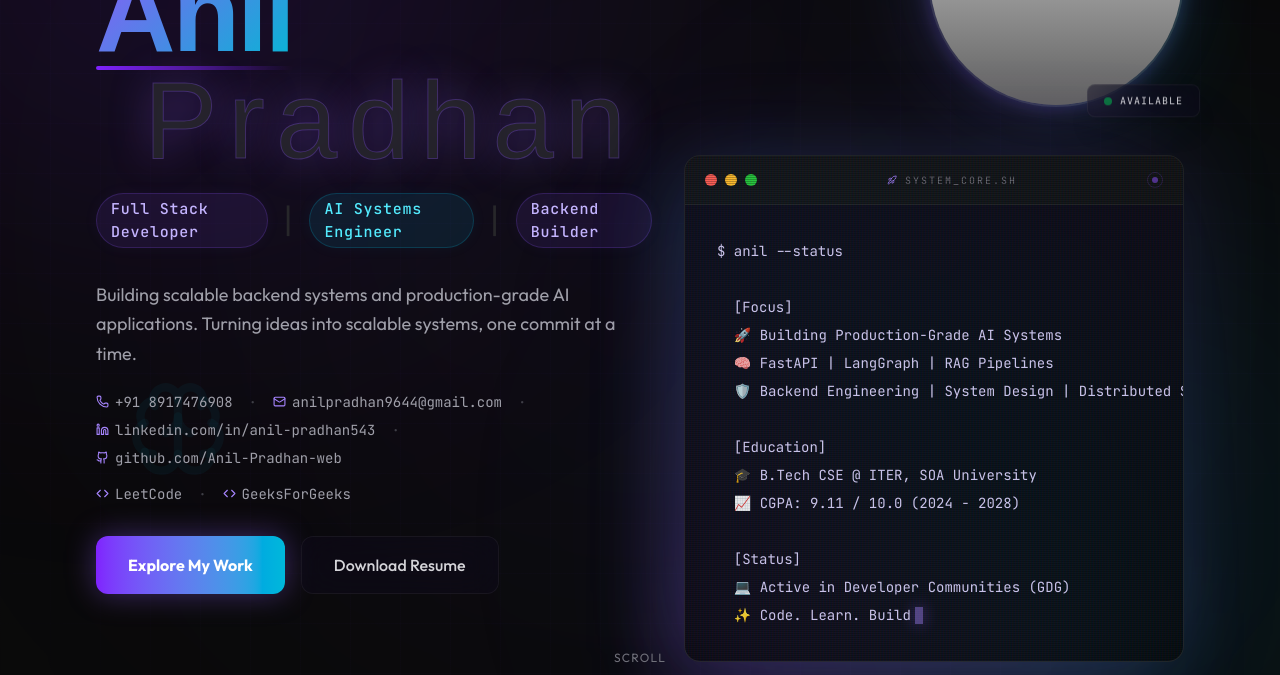
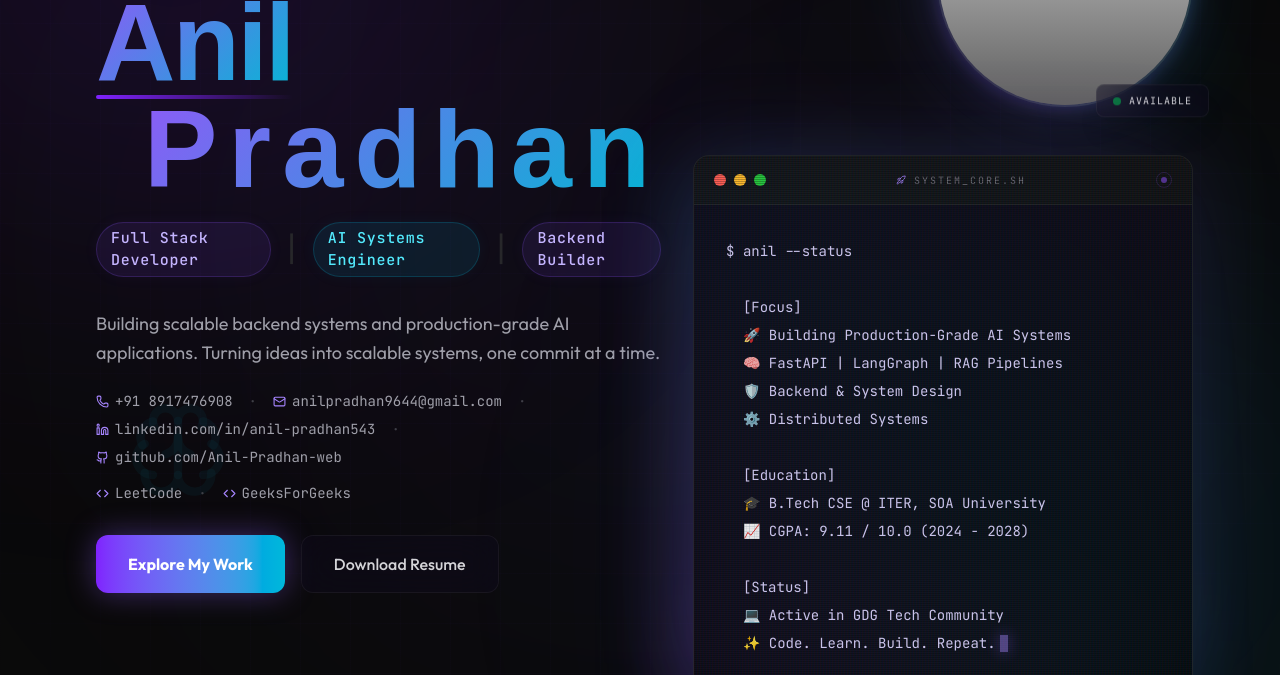
Before and after one commit to Anil-Pradhan-web/MY-PORTFOLIO, a Next.js app: page / in a window 1280 px wide. Shown: the part 277-952 px from the top of the page. Built offline with nearby package versions, Linux system fonts and the light colour scheme; grey boxes are pictures that could not be loaded; a web font is replaced by a local one.

Commit message:
fix: resolve terminal overflow with whitespace-pre-wrap and split lines, match Pradhan color to Anil

```diff
--- a/src/components/sections/Hero.tsx
+++ b/src/components/sections/Hero.tsx
@@ -12,14 +12,15 @@ export default function Hero() {
   [Focus]
   🚀 Building Production-Grade AI Systems
   🧠 FastAPI | LangGraph | RAG Pipelines
-  🛡️ Backend Engineering | System Design | Distributed Systems
+  🛡️ Backend & System Design
+  ⚙️ Distributed Systems
 
   [Education]
   🎓 B.Tech CSE @ ITER, SOA University
   📈 CGPA: 9.11 / 10.0 (2024 - 2028)
 
   [Status]
-  💻 Active in Developer Communities (GDG)
+  💻 Active in GDG Tech Community
   ✨ Code. Learn. Build. Repeat.`;
 
   useEffect(() => {
@@ -102,7 +103,7 @@ export default function Hero() {
               className="absolute -bottom-2 left-0 h-[4px] bg-gradient-to-r from-violet-600 to-transparent rounded-full"
             />
           </span>
-          <span className="lg:ml-12 text-zinc-800/80 [text-shadow:0_0_40px_rgba(139,92,246,0.4)] [-webkit-text-stroke:1px_rgba(139,92,246,0.3)] tracking-widest mt-2">Pradhan</span>
+          <span className="lg:ml-12 gradient-text font-extrabold tracking-widest mt-2">Pradhan</span>
         </motion.h1>
 
         {/* Title */}
@@ -284,7 +285,7 @@ export default function Hero() {
             </div>
 
             {/* Body */}
-            <div className="p-8 font-mono text-[14px] leading-7 text-violet-200/90 whitespace-pre w-full overflow-hidden min-h-[340px] relative">
+            <div className="p-8 font-mono text-[14px] leading-7 text-violet-200/90 whitespace-pre-wrap w-full overflow-hidden min-h-[340px] relative">
               <div className="absolute inset-0 bg-gradient-to-b from-violet-500/5 to-transparent pointer-events-none" />
               <span className="relative z-10">{terminalText}</span>
               <motion.span
```
